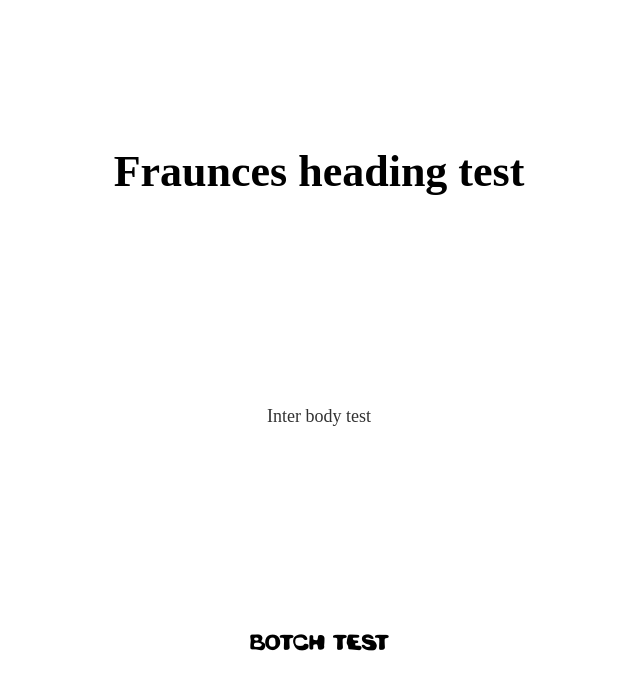
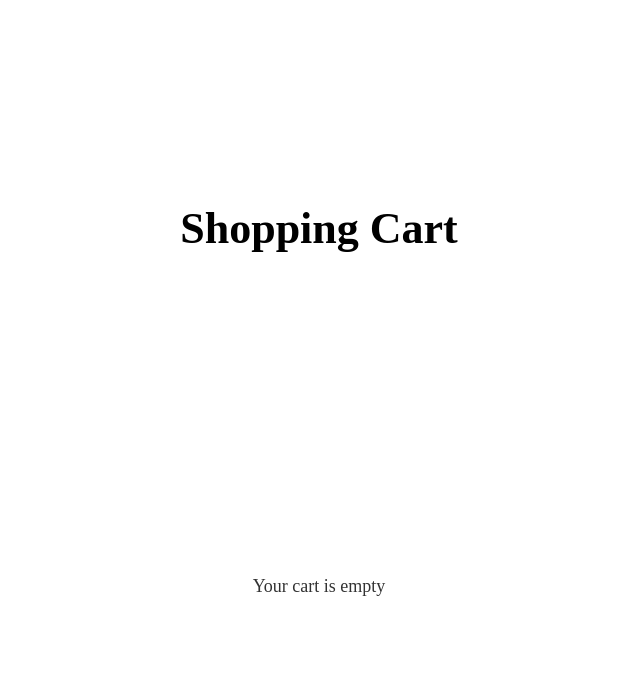
Before and after one commit to include-davis/yesterday-vintage, a Next.js app: page / in a window 1280 px wide. Shown: the top 690 px of the page, without its empty margins (321-961 px from the left). Built offline with nearby package versions, Linux system fonts and the light colour scheme.

Commit message:
create cart page

```diff
--- /dev/null
+++ b/app/(pages)/(cart)/cart.module.scss
@@ -0,0 +1,27 @@
+@use "../../_globals/mixins.scss";
+
+.page {
+  min-height: 100vh;
+  display: grid;
+  place-items: center;
+  gap: 12px;
+  padding: 48px 24px;
+  text-align: center;
+
+  @include mixins.tablet {
+    padding: 36px 20px;
+  }
+
+  @include mixins.phone {
+    padding: 28px 16px;
+  }
+}
+
+.title {
+  margin: 0;
+}
+
+.text {
+  margin: 0;
+  opacity: 0.8;
+}
--- /dev/null
+++ b/app/(pages)/(cart)/page.jsx
@@ -0,0 +1,10 @@
+import styles from "./cart.module.scss";
+
+export default function Cart() {
+  return (
+    <main className={styles.page}>
+      <h1 className={styles.title}>Shopping Cart</h1>
+      <p className={styles.text}>Your cart is empty</p>
+    </main>
+  );
+}
```
Also changed, not shown: 1 other file (tests, documents, lock files or other folders).
